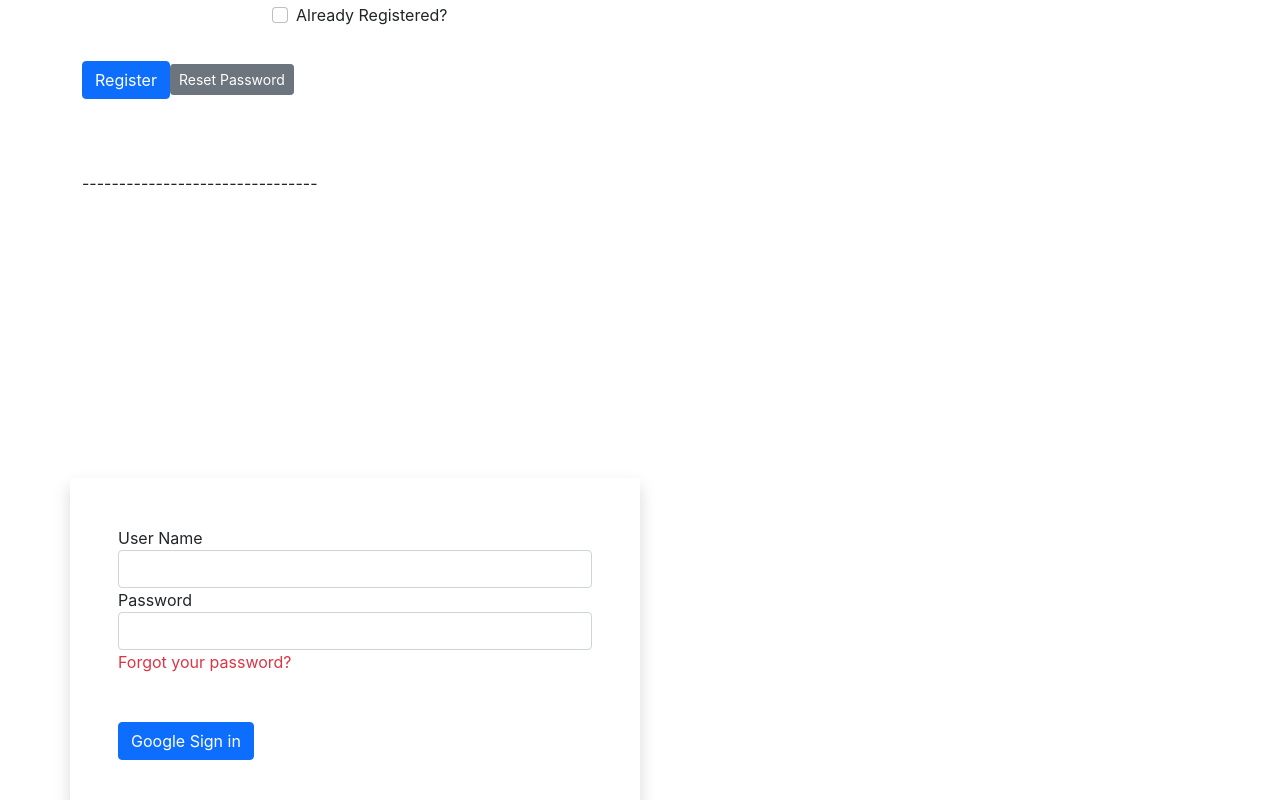
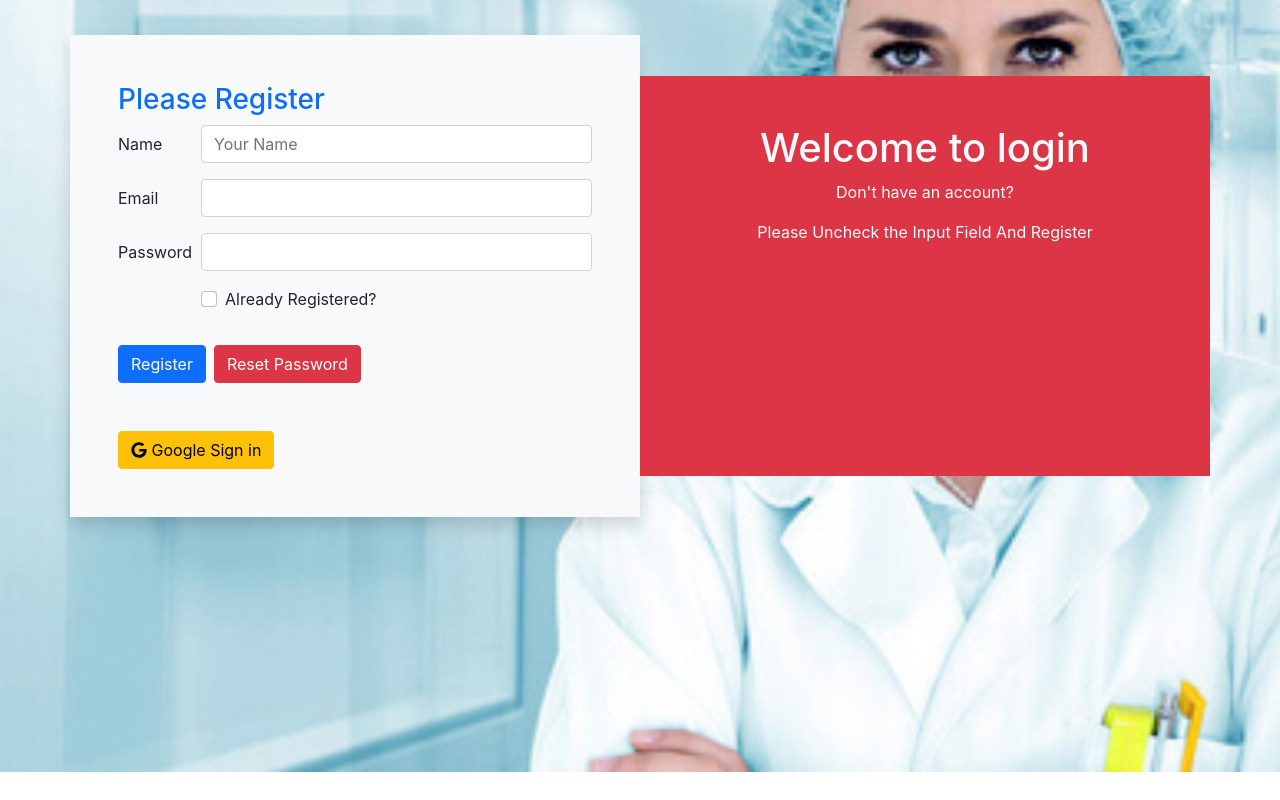
Before and after one commit to armanadd01/react-medical-simple-client, a React (Create React App) app: page /login in a window 1280 px wide. Shown: the part 340-1140 px from the top of the page. Built offline with nearby package versions, Linux system fonts and the light colour scheme.

Commit message:
private repo commit

```diff
--- a/public/fakeData.json
+++ b/public/fakeData.json
@@ -3,7 +3,6 @@
         "name":"Lab Test Department.",
         "short":"Laboratory Medicine Department of United Hospital has become the leading diagnostic laboratory in Bangladesh",
         "description":"Laboratory Medicine Department of United Hospital has become the leading diagnostic laboratory in Bangladesh by virtue of its uniqueness in offering diverse tests, reliability and prompt turn around time. We provide state-of-the-art reliable diagnostic services 24 hours a day, 7 days a week, for patients, general practitioners and other hospitals in the country. A medical diagnostic laboratory is more than the backbone of a treating physician; it is the very soul of diagnosis.",
-        "icon":"faTooth",
         "img":"http://hasan.themexlab.com/new/hope-medical/hope-medical/images/resource/featured-image-1.jpg"
     },
     {
--- a/src/App.css
+++ b/src/App.css
@@ -37,6 +37,11 @@
 .font-icon {
   background-color: transparent;
 }
+.login-bg {
+  background-image: url("./images/featured-image.jpg");
+  background-repeat: no-repeat;
+  background-size: cover;
+}
 .App-logo {
   height: 40vmin;
   pointer-events: none;
--- a/src/App.js
+++ b/src/App.js
@@ -9,6 +9,8 @@ import Services from './Components/Home/Services/Services';
 import Doctors from './Components/Home/Doctors/Doctors';
 import Login from './Components/Shared/Login/Login';
 import AuthProvider from './Context/AuthProvider';
+import DepartmentDetails from './Components/DepartmentDetails/DepartmentDetails';
+import PrivateRoute from './Components/Shared/Login/PrivetRoute/PrivateRoute';
 
 
 function App() {
@@ -33,6 +35,9 @@ function App() {
           <Route path="/login">
             <Login></Login>
           </Route>
+          <PrivateRoute path="/service/:serviceId">
+              <DepartmentDetails></DepartmentDetails>
+            </PrivateRoute>
           <Route exact path="*">
             <PageNotFound></PageNotFound>
           </Route>
--- a/src/Components/DepartmentDetails/DepartmentDetails.js
+++ b/src/Components/DepartmentDetails/DepartmentDetails.js
@@ -0,0 +1,37 @@
+import React, { useEffect, useState } from 'react';
+import { useParams } from 'react-router';
+
+const DepartmentDetails = () => {
+    const { serviceId } = useParams();
+    const [data , setData] = useState([]);
+    useEffect(()=>{
+        fetch('/fakeData.json')
+        .then(res => res.json())
+        .then(data => setData(data.departments))
+    },[])
+
+    const ExactIteam = data.filter(td => td.key === serviceId);
+    return (
+        <div className="container-fluid">
+            <div className="header py-5">
+            <h1  className="py-5 my-5 border-bottom border-primary fs-3"> <span className="fs-2 fw-bold text-light bg-danger border-rounded p-2">{ExactIteam[0]?.name}</span></h1>
+            </div>
+            <div className="container">
+                <div className="row">
+                    <div className="col-md-6">
+                        <h2 className="text-primary">Name of department: {ExactIteam[0]?.name}</h2>
+                        <h4 className="text-secondary">Short Description: {ExactIteam[0]?.short}</h4>
+                        <p>Description : {ExactIteam[0]?.description}</p>
+                    </div>
+                    <div className="col-md-6">
+                        <img src={ExactIteam[0]?.img} alt="" />
+                    </div>
+
+                </div>
+            </div>
+        </div>
+
+    );
+};
+
+export default DepartmentDetails;
--- a/src/Components/Home/Home/Home.js
+++ b/src/Components/Home/Home/Home.js
@@ -1,5 +1,6 @@
 import React from 'react';
 import Banner from '../Banner/Banner';
+import Doctors from '../Doctors/Doctors';
 import Services from '../Services/Services';
 
 const Home = () => {
@@ -7,6 +8,7 @@ const Home = () => {
         <div>
             <Banner></Banner>
             <Services></Services>
+            <Doctors></Doctors>
         </div>
     );
 };
--- a/src/Components/Home/Service/Service.js
+++ b/src/Components/Home/Service/Service.js
@@ -1,11 +1,12 @@
 import { FontAwesomeIcon } from '@fortawesome/react-fontawesome';
 import { faHeartbeat } from '@fortawesome/free-solid-svg-icons'
 import React from 'react';
+import { Link } from 'react-router-dom';
 import { Button, Card, ListGroup, ListGroupItem } from 'react-bootstrap';
 
 
 const Service = (props) => {
-    const {name, img, short } = props.department
+    const {key, name, img, short } = props.department
     return (
         // Sercice Component
         <div className="col-md-4 col-12 mt-5  ">
@@ -20,7 +21,10 @@ const Service = (props) => {
                 </Card.Body>
 
                 <Card.Body>
-                    <Button variant="outline-primary">Learn More</Button>
+                <Link to={`/service/${key}`}>
+                    <Button className="btn-primary">Learn More {name}</Button>
+                </Link>
+
                 </Card.Body>
             </Card>
         </div>
--- a/src/Components/Home/Services/Services.js
+++ b/src/Components/Home/Services/Services.js
@@ -16,7 +16,7 @@ const Services = () => {
             <div className="services">
                 <div className="container">
                     <div className="row service-section">
-                        <h1  className="py-5 my-5 border-bottom border-primary fs-3">Our Popular <span className="fs-2 fw-bold text-light bg-danger border-rounded p-2">Online Courses</span></h1>
+                        <h1  className="py-5 my-5 border-bottom border-primary fs-3">Our best <span className="fs-2 fw-bold text-light bg-danger border-rounded p-2">Department</span></h1>
                         {
                             // map service data
                             departments.map(department => <Service
--- a/src/Components/Shared/Login/Login.js
+++ b/src/Components/Shared/Login/Login.js
@@ -1,12 +1,17 @@
+import { faGoogle } from '@fortawesome/free-brands-svg-icons';
+import { FontAwesomeIcon } from '@fortawesome/react-fontawesome';
 import React from 'react';
 import useAuth from '../../../hooks/useAuth';
-// import BannerImage from '../../../images/aboutImage.jpg'
+ import BannerImage from '../../../images/featured-image.jpg'
 
 const Login = () => {
     const {googleLogIn, handleResetPassword, handleNameChange ,handleEmailChange,handlePasswordChange, isLogin, handleRegistration, toggleLogin, error} = useAuth();
 
     return (
-        <div className="container">
+        <div className="login-bg p-5">
+          <div className="container my-5 ">
+              <div className="row align-items-center " style={{ height: "100vh" }}>
+                <div className="col-md-6 bg-light shadow p-5">
                   <form onSubmit={handleRegistration}>
                     <h3 className="text-primary">Please {isLogin ? 'Login' : 'Register'}</h3>
                     {!isLogin && <div className="row mb-3">
@@ -38,37 +43,30 @@ const Login = () => {
                       </div>
                     </div>
                     <div className="row mb-3 text-danger">{error}</div>
-        <button type="submit" className="btn btn-primary">
+                    <button type="submit" className="btn btn-primary ">
                       {isLogin ? 'Login' : 'Register'}
                     </button>
-        <button type="button" onClick={handleResetPassword} className="btn btn-secondary btn-sm">Reset Password</button>
-
+                    <button type="button" onClick={handleResetPassword} className="btn btn-danger mx-2">Reset Password</button>
                   </form>
-      <br /><br /><br />
-      <div>--------------------------------</div>
-      <br /><br />
-            <div className="row align-items-center" style={{ height: "100vh" }}>
-                <div className="col-md-6 shadow p-5">
-                    <div className="form-group">
-                        <label htmlFor="">User Name</label>
-                        <input type="text" className="form-control" />
-                    </div>
-                    <div className="form-group">
-                        <label htmlFor="">Password</label>
-                        <input type="password" className="form-control" />
-                    </div>
-                    <div className="form-group">
-                        <label htmlFor="" className="text-danger">Forgot your password?</label>
-                    </div>
                       <div className="from-group mt-5">
-                        <button onClick={googleLogIn} className="btn btn-primary" >Google Sign in</button>
+                          <button onClick={googleLogIn} className="btn btn-warning" >
+                            <FontAwesomeIcon icon={faGoogle}></FontAwesomeIcon> Google Sign in
+                          </button>
                       </div>
                   </div>
-                <div className="col-md-6 d-none d-md-block">
-                    <img className="img-fluid" src="" alt="" />
+                  <div className="col-md-6 d-none d-md-block h-50 bg-danger">
+                    <div class="text-wrap p-4 p-lg-5 text-center">
+                      <div class="text-light w-100 align-middle">
+                        <h2 className="fs-1 ">Welcome to login</h2>
+                        <p>Don't have an account?</p>
+                        <p>Please Uncheck the Input Field And Register</p>
                       </div>
                     </div>
                   </div>
+              </div>
+          </div>
+      </div>
+
     );
 };
 
--- a/src/Components/Shared/Login/PrivetRoute/PrivetRoute.js
+++ b/src/Components/Shared/Login/PrivetRoute/PrivateRoute.js
@@ -4,10 +4,22 @@ import { Redirect, Route } from 'react-router-dom';
 import useAuth from '../../../../hooks/useAuth';
 
 
-const PrivetRoute = ({ children, ...rest}) => {
+const PrivateRoute = ({ children, ...rest}) => {
     const {user, isLoading} = useAuth();
     if (isLoading) {
-        return <Spinner animation="border" variant="primary" />
+        return (
+          <div className="container text-center pt-5">
+            <Spinner animation="border" variant="primary" />
+            <h4>Please Login
+              <small>
+              <Spinner className="mx-1" animation="grow" size="sm" />
+              <Spinner className="mx-1" animation="grow" size="sm" />
+              <Spinner className="mx-1" animation="grow" size="sm" />
+              </small>
+            </h4>
+          </div>
+
+        )
     }
 
     return (
@@ -29,4 +41,4 @@ const PrivetRoute = ({ children, ...rest}) => {
     );
 };
 
-export default PrivetRoute;
+export default PrivateRoute;
--- a/src/Components/Shared/Navbar/Navbar.js
+++ b/src/Components/Shared/Navbar/Navbar.js
@@ -55,10 +55,15 @@ const Navbar = () => {
                                                     </NavLink>
 
                                                 }
-                                                <p>
+
+                                            </li>
+                                            { user?.email?
+                                                <li className="nav-item p-2">
                                                     Signed in as: <a href="#login">{user?.displayName}</a>
-                                                </p>
-                                            </li>
+                                                </li>
+                                                :
+                                                ''
+                                            }
                                         </ul>
                                     </div>
 
```
Also changed, not shown: src/images/featured-image.jpg (added). Lines whose indentation alone changed are shown as unchanged.
